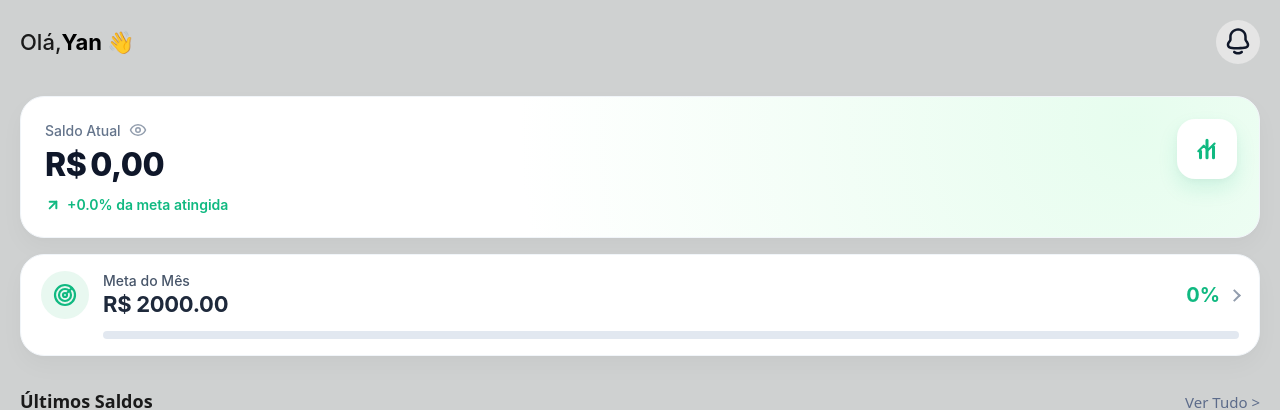
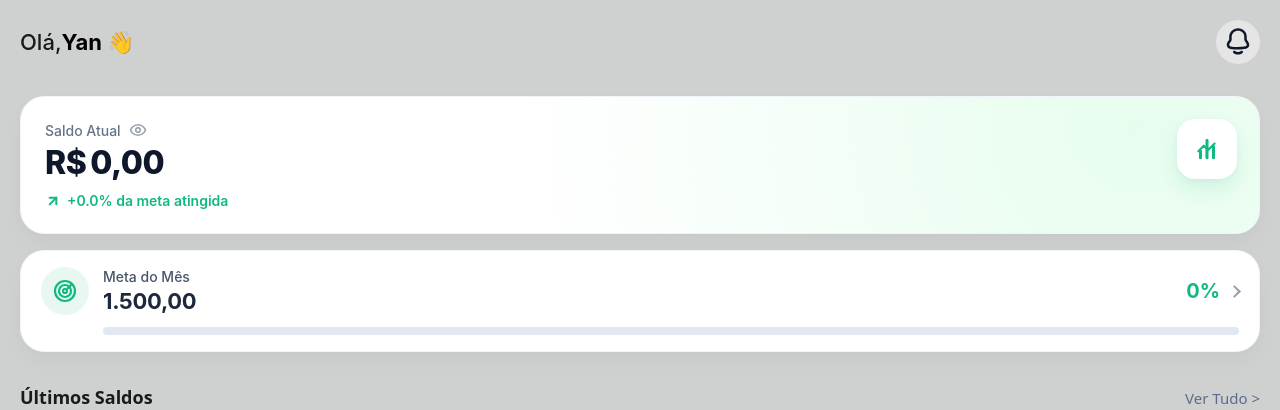
Before and after one commit to yVictor0/aplicativo-de-economia, a React (Vite) app: page / in a window 1280 px wide. Shown: the top 410 px of the page. Built offline with nearby package versions, Linux system fonts and the light colour scheme.

Commit message:
arrumando as caixa de texto

```diff
--- a/src/components/MetaPages/MetaEValor/MetaEValor.jsx
+++ b/src/components/MetaPages/MetaEValor/MetaEValor.jsx
@@ -1,29 +1,51 @@
-import { useState } from 'react';
+import { useState, useEffect } from 'react';
 import styles from "./MetaEValor.module.css";
 
 function MetaDoMes() {
-  const meta = 2000;
+  const [saldoAtual, setSaldoAtual] = useState(() => {
+    const salvo = localStorage.getItem('@metaDoMes:saldoAtual');
+    return salvo !== null ? Number(salvo) : 0;
+  });
 
-  const [atual, setAtual] = useState(0);
+  const [valorMeta, setValorMeta] = useState(() => {
+    const salvo = localStorage.getItem('@metaDoMes:valorMeta');
+    return salvo !== null ? Number(salvo) : 1500;
+  });
 
-  const nvValor = (e) => {
-    const apenasNumeros = e.target.value.replace(/\D/g, '');
+  useEffect(() => {
+    localStorage.setItem('@metaDoMes:saldoAtual', saldoAtual.toString());
+  }, [saldoAtual]);
 
-    if (!apenasNumeros) {
-      setAtual(0);
-      return;
-    }
+  useEffect(() => {
+    localStorage.setItem('@metaDoMes:valorMeta', valorMeta.toString());
+  }, [valorMeta]);
 
-    const valorDecimal = parseFloat(apenasNumeros) / 100;
-    setAtual(valorDecimal);
+  const VALOR_MAXIMO_PERMITIDO = 100000000;
+
+  const converterParaNumero = (textoEntrada) => {
+    const apenasNumeros = textoEntrada.replace(/\D/g, '');
+    if (!apenasNumeros) return 0;
+
+    const valorCalculado = Number(apenasNumeros) / 100;
+    return Math.min(valorCalculado, VALOR_MAXIMO_PERMITIDO);
   };
 
-  const valorFormatado = atual.toLocaleString('pt-BR', {
-    minimumFractionDigits: 2,
-    maximumFractionDigits: 2,
-  });
+  const handleSaldoChange = (evento) => {
+    setSaldoAtual(converterParaNumero(evento.target.value));
+  };
 
-  const porcentagem = (atual / meta) * 100;
+  const handleMetaChange = (evento) => {
+    setValorMeta(converterParaNumero(evento.target.value));
+  };
+
+  const formatarMoeda = (valorNumerico) =>
+    valorNumerico.toLocaleString('pt-BR', {
+      minimumFractionDigits: 2,
+      maximumFractionDigits: 2,
+    });
+
+  const porcentagemCalculada = valorMeta > 0 ? (saldoAtual / valorMeta) * 100 : 0;
+  const porcentagemProgresso = Math.min(porcentagemCalculada, 100);
 
   return (
     <div className={styles.containerMetaEvalor}>
@@ -32,26 +54,33 @@ function MetaDoMes() {
         <div className={styles.saldoAtual}>
           R${' '}
           <input
+            className={styles.saldo}
             type="text"
             inputMode="numeric"
-            value={valorFormatado}
-            onChange={nvValor}
+            value={formatarMoeda(saldoAtual)}
+            onChange={handleSaldoChange}
           />
         </div>
         <p className={styles.subTitulo}>
-          +{porcentagem.toFixed(1)}% da meta atingida
+          +{porcentagemProgresso.toFixed(1)}% da meta atingida
         </p>
       </div>
 
       <div className={styles.MetaContainer}>
         <div
           className={styles.MetaDoMes}
-          style={{ "--porcentagem": `${porcentagem}%` }}
+          style={{ "--porcentagem": `${porcentagemProgresso}%` }}
         >
           <div className={styles.icon}></div>
           <p className={styles.titleMetaDoMes}>Meta do Mês</p>
-          <h1 className={styles.valor}>R$ {meta.toFixed(2)}</h1>
-          <h1 className={styles.porcentagem}>{porcentagem.toFixed(0)}%</h1>
+          <input
+            className={styles.inputPorcentagem}
+            type="text"
+            inputMode="numeric"
+            value={formatarMoeda(valorMeta)}
+            onChange={handleMetaChange}
+          />
+          <h1 className={styles.porcentagem}>{porcentagemProgresso.toFixed(0)}%</h1>
         </div>
       </div>
     </div>
--- a/src/components/MetaPages/MetaEValor/MetaEValor.module.css
+++ b/src/components/MetaPages/MetaEValor/MetaEValor.module.css
@@ -250,3 +250,58 @@
   );
   transition: background 0.3s ease;
 }
+
+/* ==========================================================================
+   ESTILIZAÇÃO DOS INPUTS PARA FICAREM COMO H1 / TEXTO
+   ========================================================================== */
+
+/* 1. Input do Saldo Atual */
+.saldoAtual input,
+.saldo {
+  font-size: inherit;        /* Herda o tamanho (26px - 32px) do .saldoAtual */
+  font-weight: inherit;     /* Herda o peso 800 */
+  color: inherit;           /* Herda a cor #0f172a */
+  letter-spacing: inherit;  /* Herda o espaçamento de letras */
+  font-family: inherit;     /* Herda a mesma fonte */
+  line-height: inherit;
+
+  background: transparent;  /* Tira o fundo branco */
+  border: none;             /* Tira as bordas */
+  outline: none;            /* Tira a borda azul ao clicar */
+  padding: 0;
+  margin: 0;
+  width: 100%;
+}
+
+/* 2. Input da Meta do Mês */
+.inputPorcentagem {
+  grid-column: 2;
+  grid-row: 2;
+  font-size: clamp(18px, 2vw, 22px);
+  font-weight: 700;
+  color: #1e293b;
+  letter-spacing: -0.3px;
+  line-height: 1.2;
+  font-family: inherit;
+
+  background: transparent;  /* Tira o fundo branco */
+  border: none;             /* Tira as bordas */
+  outline: none;            /* Tira a borda azul ao clicar */
+  padding: 0;
+  margin: 0;
+  width: 100%;
+}
+
+/* 3. Remove setas padrão de número nos navegadores */
+.saldo::-webkit-outer-spin-button,
+.saldo::-webkit-inner-spin-button,
+.inputPorcentagem::-webkit-outer-spin-button,
+.inputPorcentagem::-webkit-inner-spin-button {
+  -webkit-appearance: none;
+  margin: 0;
+}
+
+.saldo[type=number],
+.inputPorcentagem[type=number] {
+  -moz-appearance: textfield;
+}
```
